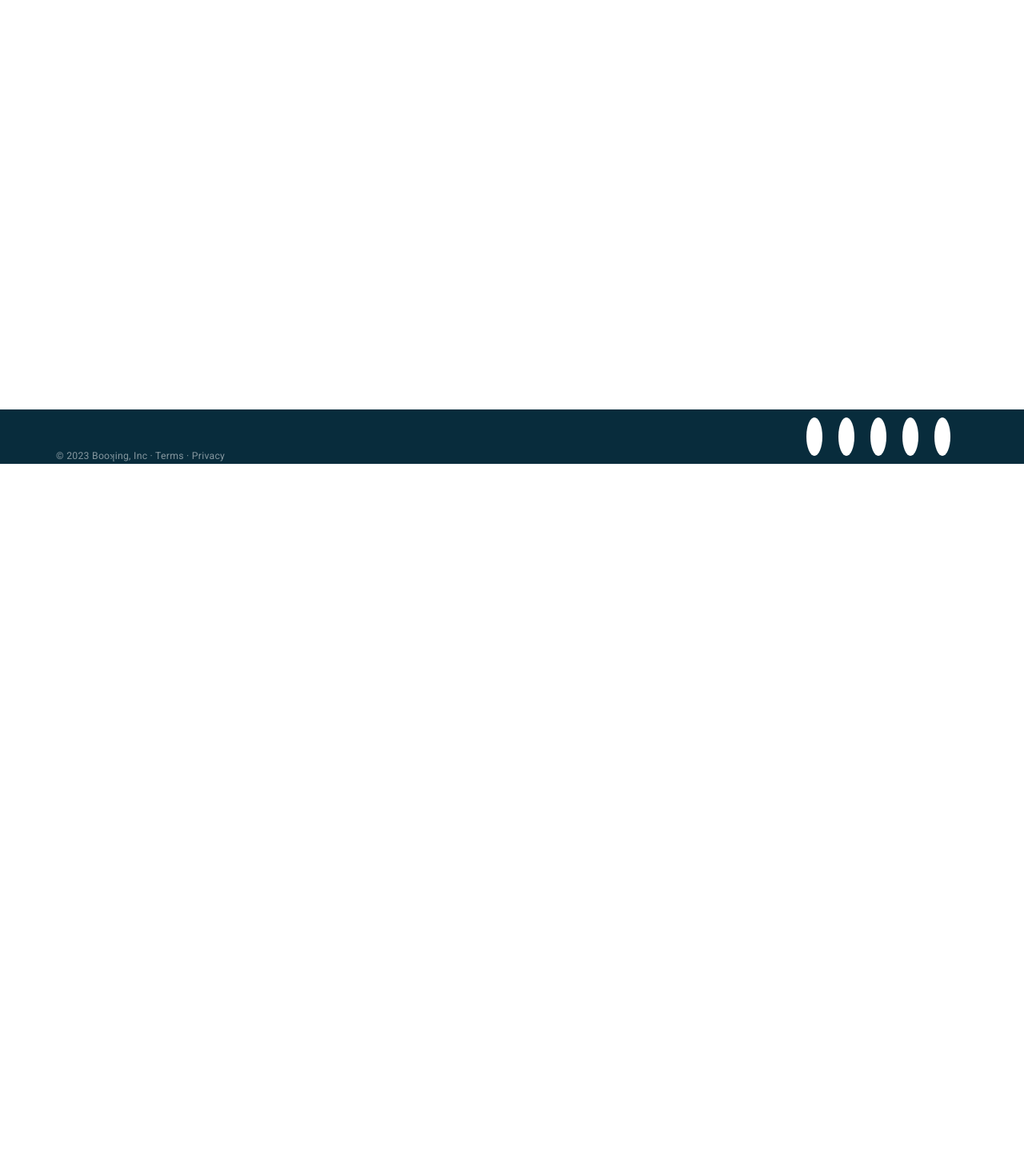
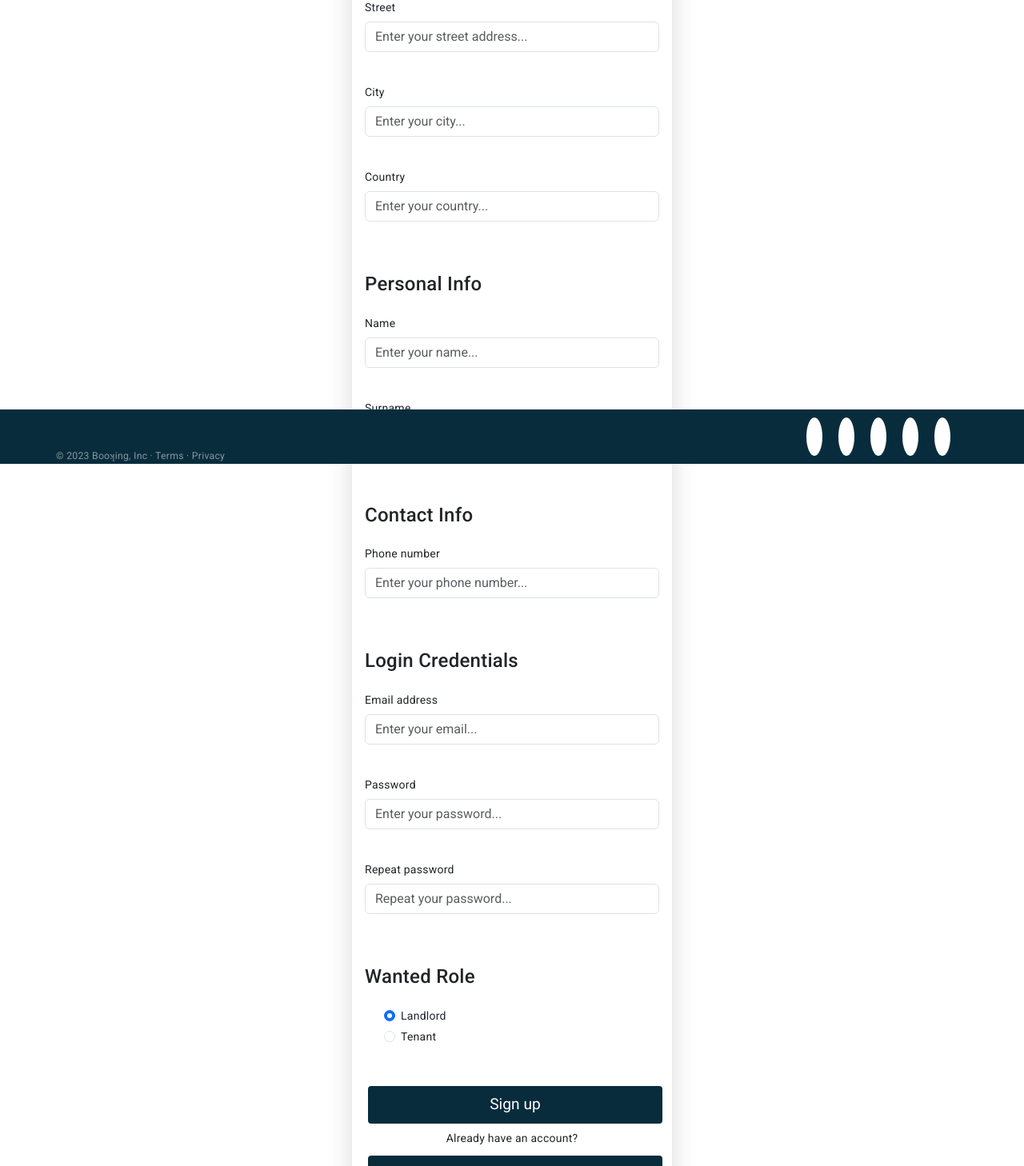
Before and after one commit to StefanDjuricaSV35-2021/booking_iks_tim21, an Angular app in the folder Booking_iks_tim21/: page /signup in a window 1280 px wide. Before the commit this address led to /. Shown: the part 220-1678 px from the top of the page at 80% size. Before the commit the page ends 800 px from the top, so only its background shows below. Built offline with nearby package versions, Linux system fonts and the light colour scheme.

Commit message:
Added sign up page.

```diff
--- a/Booking_iks_tim21/src/app/app-routing.module.ts
+++ b/Booking_iks_tim21/src/app/app-routing.module.ts
@@ -3,8 +3,9 @@ import { RouterModule, Routes } from '@angular/router';
 import { ProfileComponent } from './layout/profile/profile.component';
 import { AppComponent } from './app.component';
 import { LoginComponent } from './layout/login/login.component';
+import { SignupComponent } from './layout/signup/signup.component';
 
-const routes: Routes = [{ path: 'profile', component: ProfileComponent},{ path: 'login', component: LoginComponent }];
+const routes: Routes = [{ path: 'profile', component: ProfileComponent},{ path: 'login', component: LoginComponent },{ path: 'signup', component: SignupComponent }];
 
 @NgModule({
   imports: [RouterModule.forRoot(routes)],
--- a/Booking_iks_tim21/src/app/layout/layout.module.ts
+++ b/Booking_iks_tim21/src/app/layout/layout.module.ts
@@ -9,9 +9,10 @@ import { ProfileComponent } from './profile/profile.component';
 import { LoginComponent } from './login/login.component';
 import { FooterComponent } from './footer/footer.component';
 import { FormsModule } from '@angular/forms';
+import { SignupComponent } from './signup/signup.component';
 
 @NgModule({
-  declarations: [NavbarComponent, ProfileComponent, LoginComponent, FooterComponent],
+  declarations: [NavbarComponent, ProfileComponent, LoginComponent, FooterComponent, SignupComponent],
   exports: [NavbarComponent, FooterComponent],
   imports: [
     FormsModule,
--- a/Booking_iks_tim21/src/app/layout/login/login.component.html
+++ b/Booking_iks_tim21/src/app/layout/login/login.component.html
@@ -1,13 +1,13 @@
 <form>
-    <div class="form-outline mb-4">
-      <input type="email" [(ngModel)]="email" [ngModelOptions]="{standalone: true}" placeholder="Enter your email..."/>
-      <label class="form-label" for="form2Example1">Email address</label>
-    </div>
+  <div class="form-outline mb-4">
+    <label class="form-label" >Email address</label>
+    <input type="email" [(ngModel)]="email" [ngModelOptions]="{standalone: true}" placeholder="Enter your email..." class="form-control"/>
+  </div>
 
-    <div class="form-outline mb-4">
-      <input type="password" [(ngModel)]="password" [ngModelOptions]="{standalone: true}" placeholder="Enter your password..."/>
-      <label class="form-label" for="form2Example2">Password</label>
-    </div>
+  <div class="form-outline mb-4">
+    <label class="form-label" >Password</label>
+    <input type="password" [(ngModel)]="password" [ngModelOptions]="{standalone: true}" placeholder="Enter your password..." class="form-control"/>
+  </div>
 
     <div class="row mb-4">
       <div class="col d-flex justify-content-center">
@@ -24,10 +24,7 @@
 
     <button (click)="logIn()" type="button" class="btn btn-block btn-floating mx-1">
         Log in
-      </button>
-
-
-
+    </button>
 
     <div class="text-center pt-2">
       <p>Not a member?</p>
--- a/Booking_iks_tim21/src/app/layout/login/login.component.ts
+++ b/Booking_iks_tim21/src/app/layout/login/login.component.ts
@@ -17,13 +17,12 @@ export class LoginComponent {
   }
 
   logIn() {
-    //this.router.navigate(['profile']);
     console.log(this.password);
     console.log(this.email);
+    //this.router.navigate(['profile']);
   }
 
   signUp(){
-    //sign-up
-    this.router.navigate(['profile']);
+    this.router.navigate(['signup']);
   }
 }
--- /dev/null
+++ b/Booking_iks_tim21/src/app/layout/signup/signup.component.css
@@ -0,0 +1,49 @@
+
+
+  form {
+    max-width: 400px;
+    margin: 80px auto;
+    padding: 16px 16px 24px;
+    box-shadow: 0 2px 32px rgba(0, 0, 0, 0.15);
+    border-radius: 4px;
+
+    h1 {
+      margin-top: 0;
+      color: #555;
+      padding-bottom: 4px;
+      border-bottom: 1px solid #ccc;
+    }
+  }
+
+  .form-control {
+    margin-bottom: 16px;
+    input,
+    label {
+      display: block;
+    }
+
+    label {
+      font-size: 0.9rem;
+      font-weight: 500;
+      margin-bottom: 4px;
+    }
+
+    input {
+      padding: 8px;
+      height: 35px;
+      border-radius: 4px;
+      width: 100%;
+      border: 2px solid #ccc;
+      background-color: white;
+
+    }
+  }
+
+  button {
+    background-color: #082c3c;
+    color: #fff;
+    padding: 8px 24px;
+    border-radius: 4px;
+    width: 100%;
+    font-size: 1.2rem;
+  }
--- /dev/null
+++ b/Booking_iks_tim21/src/app/layout/signup/signup.component.html
@@ -0,0 +1,96 @@
+<form>
+    <div class="row mb-4">
+        <label class="h4 pb-3" >Address</label>
+
+        <div class="form-outline mb-4">
+            <label class="form-label" >Street</label>
+            <input type="text" [(ngModel)]="street" [ngModelOptions]="{standalone: true}" placeholder="Enter your street address..." class="form-control"/>
+          </div>
+
+        <div class="form-outline mb-4">
+            <label class="form-label" >City</label>
+            <input type="text" [(ngModel)]="city" [ngModelOptions]="{standalone: true}" placeholder="Enter your city..." class="form-control"/>
+        </div>
+
+        <div class="form-outline mb-4">
+            <label class="form-label" >Country</label>
+            <input type="text" [(ngModel)]="country" [ngModelOptions]="{standalone: true}" placeholder="Enter your country..." class="form-control"/>
+        </div>
+
+
+    </div>
+
+    <div class="row mb-4">
+        <label class="h4 pb-3" >Personal Info</label>
+
+        <div class="form-outline mb-4">
+            <label class="form-label" >Name</label>
+            <input type="text" [(ngModel)]="name" [ngModelOptions]="{standalone: true}" placeholder="Enter your name..." class="form-control"/>
+          </div>
+
+        <div class="form-outline mb-4">
+            <label class="form-label" >Surname</label>
+            <input type="text" [(ngModel)]="surname" [ngModelOptions]="{standalone: true}" placeholder="Enter your surname..." class="form-control"/>
+        </div>
+    </div>
+
+    <div class="row mb-4">
+        <label class="h4 pb-3" >Contact Info</label>
+
+        <div class="form-outline mb-4">
+            <label class="form-label" >Phone number</label>
+            <input type="text" pattern="(\+?\d{1,2}\s?)?(\d{3}\s?-?|\(\d{3}\)\s?)-?\d{3}-?\d{4}" [(ngModel)]="phone" [ngModelOptions]="{standalone: true}" placeholder="Enter your phone number..." class="form-control"/>
+        </div>
+    </div>
+
+    <div class="row mb-4">
+        <label class="h4 pb-3" >Login Credentials</label>
+
+        <div class="form-outline mb-4">
+            <label class="form-label" >Email address</label>
+            <input type="email" [(ngModel)]="email" [ngModelOptions]="{standalone: true}" placeholder="Enter your email..." class="form-control"/>
+          </div>
+
+        <div class="form-outline mb-4">
+            <label class="form-label" >Password</label>
+            <input type="password" [(ngModel)]="password" [ngModelOptions]="{standalone: true}" placeholder="Enter your password..." class="form-control"/>
+        </div>
+
+        <div class="form-outline mb-4">
+            <label class="form-label" >Repeat password</label>
+            <input type="password" [(ngModel)]="passwordRepeat" [ngModelOptions]="{standalone: true}" placeholder="Repeat your password..." class="form-control"/>
+        </div>
+    </div>
+
+    <div class="row mb-4">
+        <label class="h4 pb-3" >Wanted Role</label>
+
+        <div class="mx-4 ">
+            <div class="form-check">
+                <input class="form-check-input" type="radio" name="roleChoice"  [(ngModel)]="isLandlord" [value]="true" id="landlord" [checked]="isLandlord">
+                <label class="form-check-label" for="landlord">
+                    Landlord
+                </label>
+            </div>
+
+            <div class="form-check mb-4">
+                <input class="form-check-input" type="radio" name="roleChoice"  [(ngModel)]="isLandlord" [value]="false" id="tenant" [checked]="!isLandlord">
+                <label class="form-check-label" for="tenant">
+                    Tenant
+                </label>
+            </div>
+        </div>
+    </div>
+
+
+    <button (click)="signUp()" type="button" class="btn btn-block btn-floating mx-1">
+        Sign up
+    </button>
+
+    <div class="text-center pt-2">
+      <p>Already have an account?</p>
+      <button (click)="logIn()" type="button" class="btn btn-block btn-floating mx-1">
+        Log In
+      </button>
+    </div>
+  </form>
--- /dev/null
+++ b/Booking_iks_tim21/src/app/layout/signup/signup.component.ts
@@ -0,0 +1,61 @@
+import { Component } from '@angular/core';
+import { Router } from '@angular/router';
+
+@Component({
+  selector: 'app-signup',
+  templateUrl: './signup.component.html',
+  styleUrls: ['./signup.component.css']
+})
+export class SignupComponent {
+
+  constructor(private router: Router) {}
+  street:string = "";
+  city:string = "";
+  country:string = "";
+
+  name:string = "";
+  surname:string = "";
+
+  phone:string = "";
+
+  email:string = "";
+  password:string = "";
+  passwordRepeat:string = "";
+
+  isLandlord:boolean = true;
+
+  ngOnInit(){
+    this.street = "";
+    this.city = "";
+    this.country = "";
+
+    this.name = "";
+    this.surname = "";
+
+    this.phone = "";
+
+    this.email = "";
+    this.password = "";
+    this.passwordRepeat = "";
+
+    this.isLandlord = true;
+  }
+
+  logIn() {
+    this.router.navigate(['login']);
+  }
+
+  signUp(){
+    console.log(this.street);
+    console.log(this.city);
+    console.log(this.country);
+    console.log(this.name);
+    console.log(this.surname);
+    console.log(this.phone);
+    console.log(this.email);
+    console.log(this.password);
+    console.log(this.passwordRepeat);
+    console.log(this.isLandlord);
+    // this.router.navigate(['profile']);
+  }
+}
```
Also changed, not shown: 1 other file (tests, documents, lock files or other folders).
